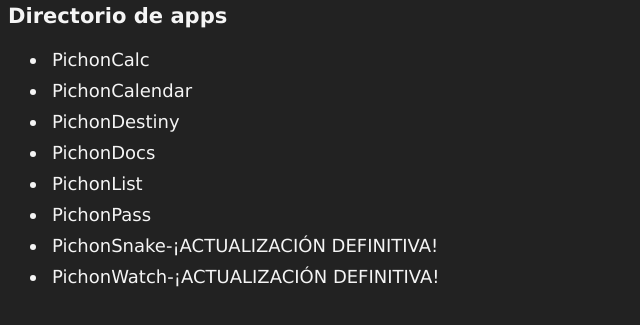
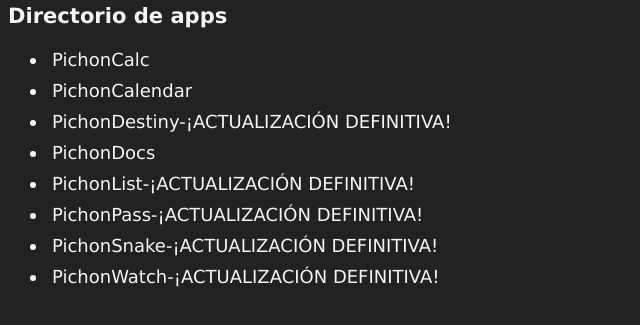
Before and after one commit to Pichisoft/Web, a plain HTML site: page index.html in a window 1280 px wide. Shown: the part 87-412 px from the top of the page, without its empty margins (0-640 px from the left). Drawn offline with Linux system fonts and the light colour scheme.

Commit message:
Update index.html

```diff
--- a/index.html
+++ b/index.html
@@ -58,7 +58,7 @@
       </li>
       <li>
         <a target="_blank" rel="noopener noreferrer" href="https://pichisoft.github.io/web/pichondestiny.html"
-          >PichonDestiny</a
+          >PichonDestiny-¡ACTUALIZACIÓN DEFINITIVA!</a
         >
       </li>
       <li>
@@ -68,12 +68,12 @@
       </li>
       <li>
         <a target="_blank" rel="noopener noreferrer" href="https://pichisoft.github.io/web/pichonlist.html"
-          >PichonList</a
+          >PichonList-¡ACTUALIZACIÓN DEFINITIVA!</a
         >
       </li>
       <li>
         <a target="_blank" rel="noopener noreferrer" href="https://pichisoft.github.io/web/pichonpass.html"
-          >PichonPass</a
+          >PichonPass-¡ACTUALIZACIÓN DEFINITIVA!</a
         >
       </li>
       <li>
```
